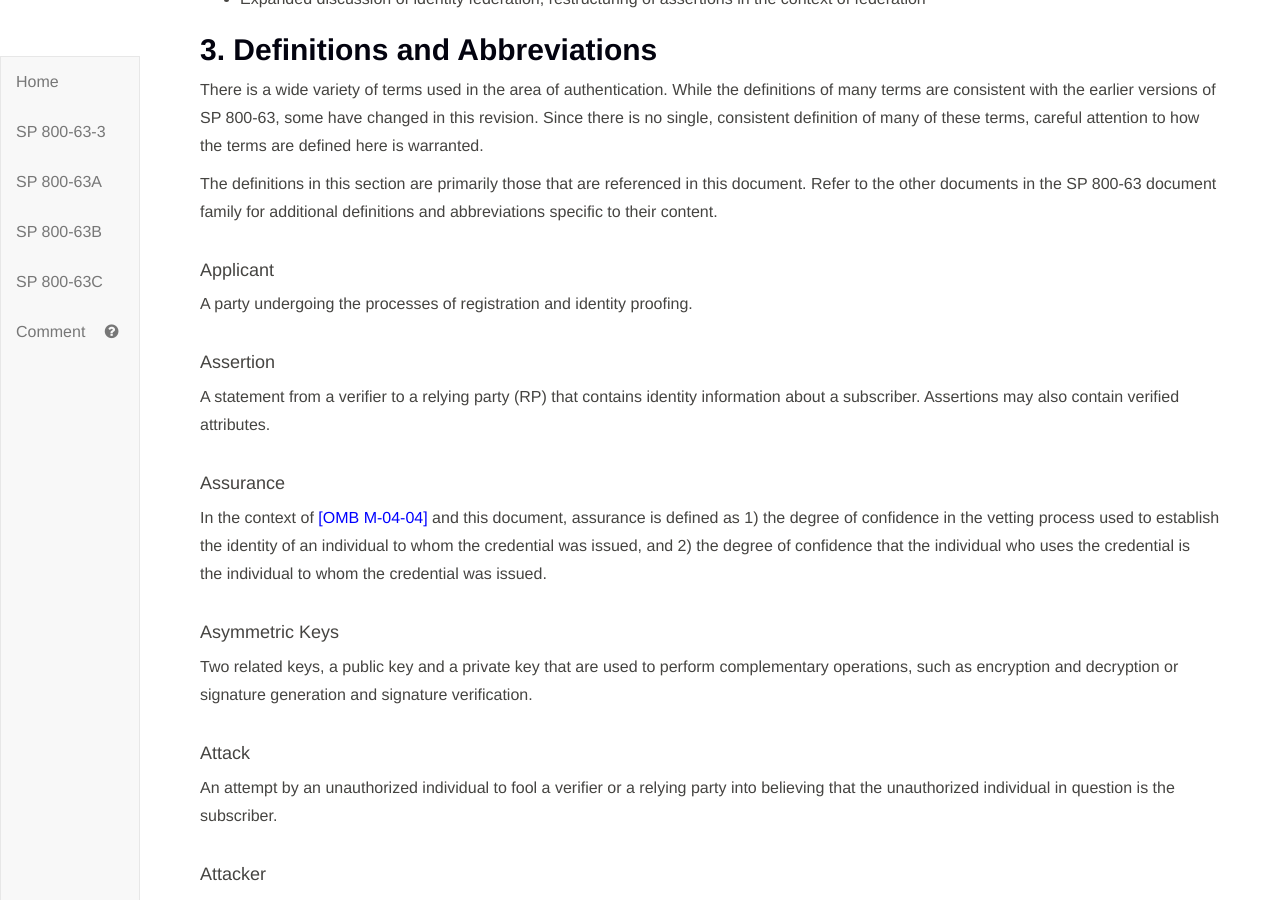
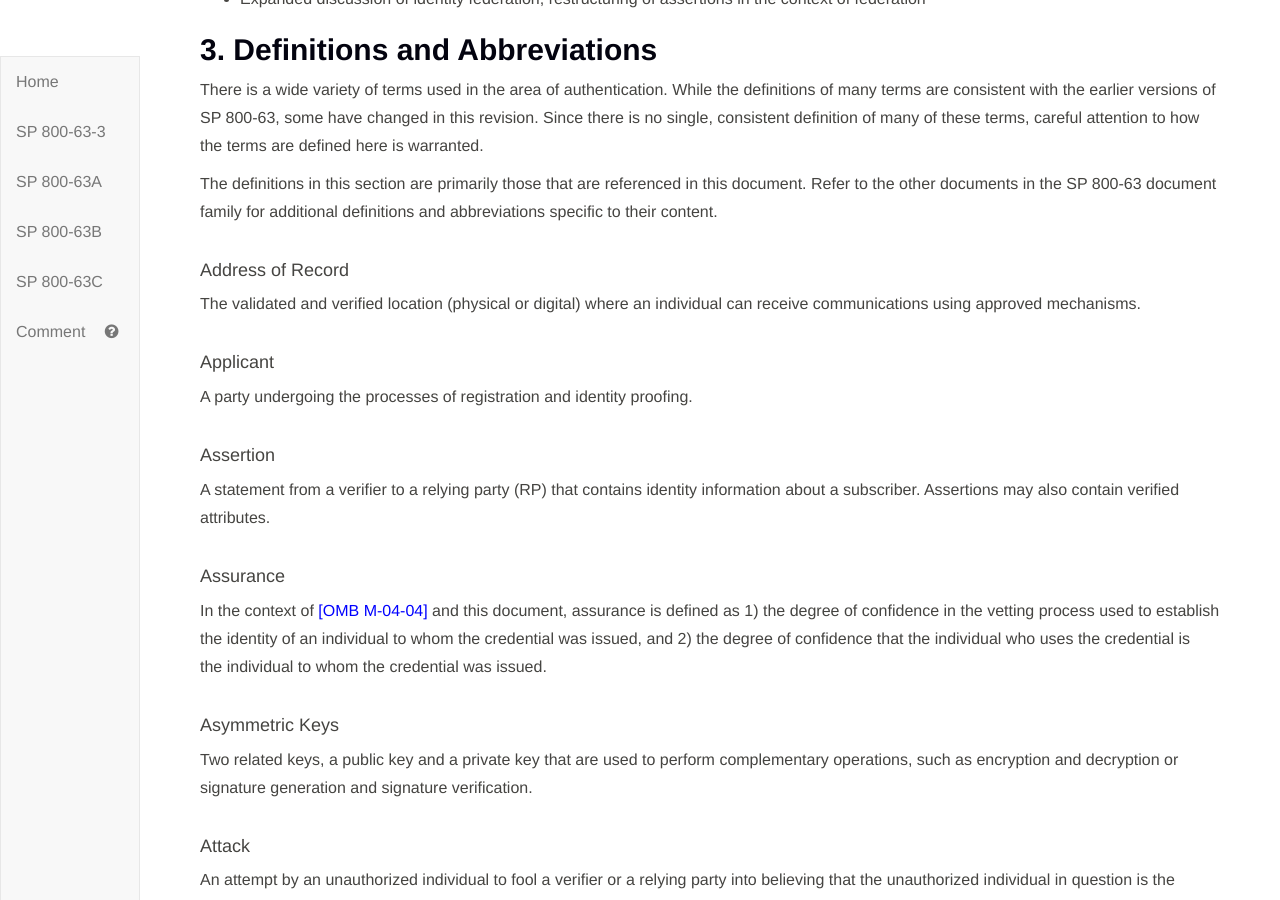
Before and after one commit to usnistgov/800-63-3, a Jekyll site: the page built from sp800-63-3.md, in a window 1280 px wide and 900 px high, scrolled down 13130 px. Built offline with Jekyll 4.4.1, drawn with Linux system fonts in a browser that asks for light colours.

Commit message:
Fixed definition of address of record
Closes #128

```diff
--- a/sp800-63-3/sec3_definitions.md
+++ b/sp800-63-3/sec3_definitions.md
@@ -6,7 +6,12 @@ There is a wide variety of terms used in the area of authentication. While the d
 
 The definitions in this section are primarily those that are referenced in this document. Refer to the other documents in the SP 800-63 document family for additional definitions and abbreviations specific to their content.
 
+#### Address of Record
+
+The validated and verified location (physical or digital) where an individual can receive communications using approved mechanisms.
+
 #### Applicant
+
 A party undergoing the processes of registration and identity proofing.
 
 #### Assertion
```
Also changed, not shown: sp800-63a/sec3_definitions.md (+2 -1 lines).
